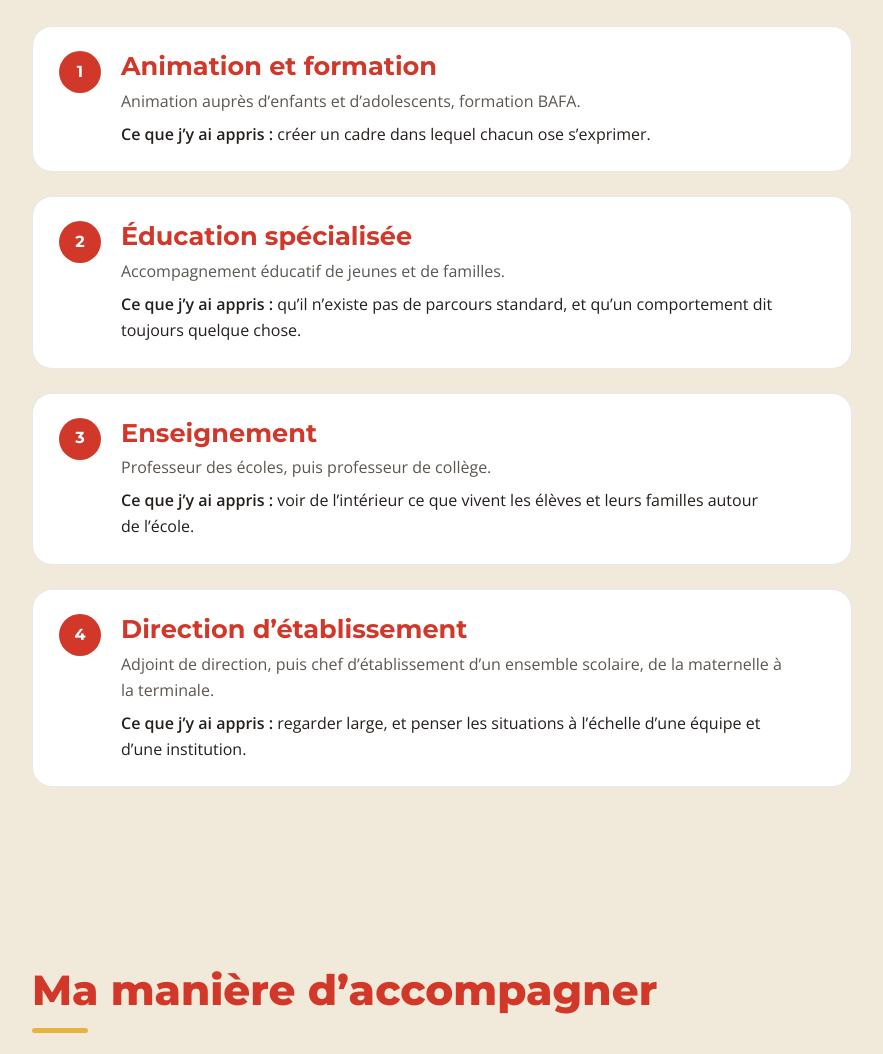
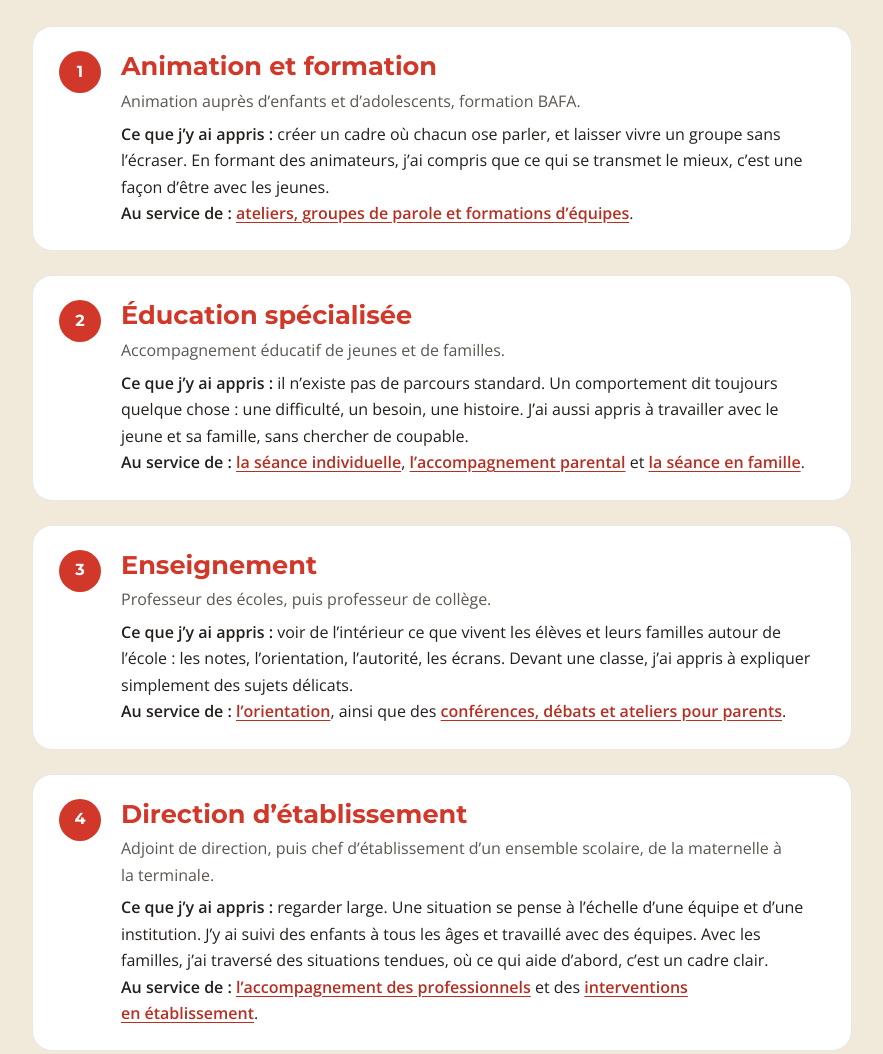
Before and after one commit to Flocquet/freddylocquet-site, a plain HTML site: page parcours.html in a window 1280 px wide. Shown: the part 1220-2274 px from the top of the page, without its empty margins (52-935 px from the left). Drawn offline with Linux system fonts and the light colour scheme.

Commit message:
Parcours : ce que j'y ai appris, étoffé, avec liens vers les accompagnements
Co-Authored-By: Claude Sonnet 5.5 <noreply@anthropic.com>
Claude-Session: https://claude.ai/code/session_018zkNXXgw873Htra1xCJr5j

```diff
--- a/parcours.html
+++ b/parcours.html
@@ -97,22 +97,26 @@ Mon parcours m’a conduit de l’animation et de la formation BAFA
       <li>
         <h3>Animation et formation</h3>
         <p>Animation auprès d’enfants et d’adolescents, formation BAFA.</p>
-        <p class="appris"><strong>Ce que j’y ai appris&nbsp;:</strong> créer un cadre dans lequel chacun ose s’exprimer.</p>
+        <p class="appris"><strong>Ce que j’y ai appris&nbsp;:</strong> créer un cadre où chacun ose parler, et laisser vivre un groupe sans l’écraser. En formant des animateurs, j’ai compris que ce qui se transmet le mieux, c’est une façon d’être avec les jeunes.</p>
+        <p class="appris"><strong>Au service de&nbsp;:</strong> <a class="lien" href="collectivites.html#formats">ateliers, groupes de parole et formations d’équipes</a>.</p>
       </li>
       <li>
         <h3>Éducation spécialisée</h3>
         <p>Accompagnement éducatif de jeunes et de familles.</p>
-        <p class="appris"><strong>Ce que j’y ai appris&nbsp;:</strong> qu’il n’existe pas de parcours standard, et qu’un comportement dit toujours quelque chose.</p>
+        <p class="appris"><strong>Ce que j’y ai appris&nbsp;:</strong> il n’existe pas de parcours standard. Un comportement dit toujours quelque chose&nbsp;: une difficulté, un besoin, une histoire. J’ai aussi appris à travailler avec le jeune et sa famille, sans chercher de coupable.</p>
+        <p class="appris"><strong>Au service de&nbsp;:</strong> <a class="lien" href="accompagnements.html#seance-individuelle">la séance individuelle</a>, <a class="lien" href="accompagnements.html#accompagnement-parental">l’accompagnement parental</a> et <a class="lien" href="accompagnements.html#seance-famille">la séance en famille</a>.</p>
       </li>
       <li>
         <h3>Enseignement</h3>
         <p>Professeur des écoles, puis professeur de collège.</p>
-        <p class="appris"><strong>Ce que j’y ai appris&nbsp;:</strong> voir de l’intérieur ce que vivent les élèves et leurs familles autour de l’école.</p>
+        <p class="appris"><strong>Ce que j’y ai appris&nbsp;:</strong> voir de l’intérieur ce que vivent les élèves et leurs familles autour de l’école&nbsp;: les notes, l’orientation, l’autorité, les écrans. Devant une classe, j’ai appris à expliquer simplement des sujets délicats.</p>
+        <p class="appris"><strong>Au service de&nbsp;:</strong> <a class="lien" href="accompagnements.html#forfait-orientation">l’orientation</a>, ainsi que des <a class="lien" href="collectivites.html#formats">conférences, débats et ateliers pour parents</a>.</p>
       </li>
       <li>
         <h3>Direction d’établissement</h3>
         <p>Adjoint de direction, puis chef d’établissement d’un ensemble scolaire, de la maternelle à la terminale.</p>
-        <p class="appris"><strong>Ce que j’y ai appris&nbsp;:</strong> regarder large, et penser les situations à l’échelle d’une équipe et d’une institution.</p>
+        <p class="appris"><strong>Ce que j’y ai appris&nbsp;:</strong> regarder large. Une situation se pense à l’échelle d’une équipe et d’une institution. J’y ai suivi des enfants à tous les âges et travaillé avec des équipes. Avec les familles, j’ai traversé des situations tendues, où ce qui aide d’abord, c’est un cadre clair.</p>
+        <p class="appris"><strong>Au service de&nbsp;:</strong> <a class="lien" href="accompagnements.html#accompagnement-professionnel">l’accompagnement des professionnels</a> et des <a class="lien" href="collectivites.html#formats">interventions en établissement</a>.</p>
       </li>
     </ol>
 
```
